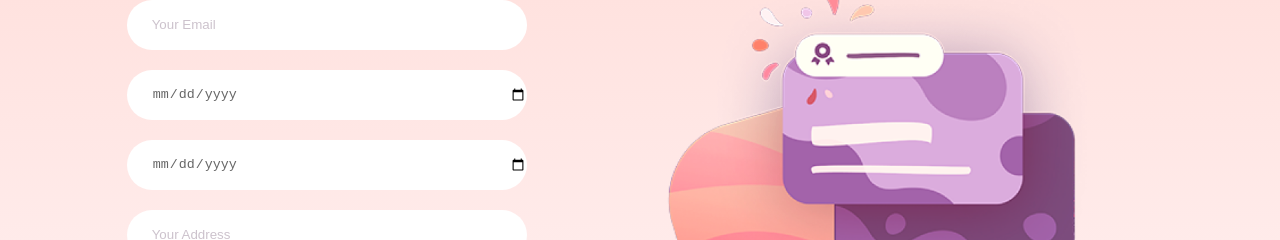
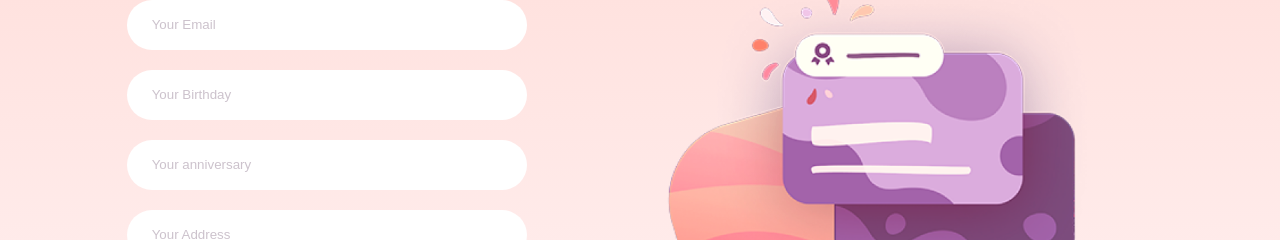
Before and after one commit to ENNY26/Strong-tower-first-timer-form, a plain HTML site: page index.html in a window 1280 px wide. Shown: the part 223-463 px from the top of the page. Drawn offline with Linux system fonts and the light colour scheme.

Commit message:
Update index.html

```diff
--- a/index.html
+++ b/index.html
@@ -17,8 +17,8 @@
             <input type="hidden" name="access_key" value="4e287b77-bb87-411d-aea3-84bb62a46f32">
             <input type="text" name="Name" placeholder="Your Name" class="contact-inputs" required>
             <input type="email" name="Email" placeholder="Your Email" class="contact-inputs" required>
-            <input type="date" name="Birthday" placeholder="Your Birthday" class="contact-inputs">
-            <input type="date" name="anniversary" placeholder="Your anniversary" class="contact-inputs" >
+            <input type="text" name="Birthday" placeholder="Your Birthday" class="contact-inputs">
+            <input type="text" name="anniversary" placeholder="Your anniversary" class="contact-inputs" >
             <input type="text"  name="Address" placeholder="Your Address" class="contact-inputs" required>
             <input type="tel" name="phone" placeholder="Your Phone no" class="contact-inputs" required>
             <textarea name="Message" placeholder="Your Prayer request" class="contact-inputs" required> your prayer request</textarea>
```
